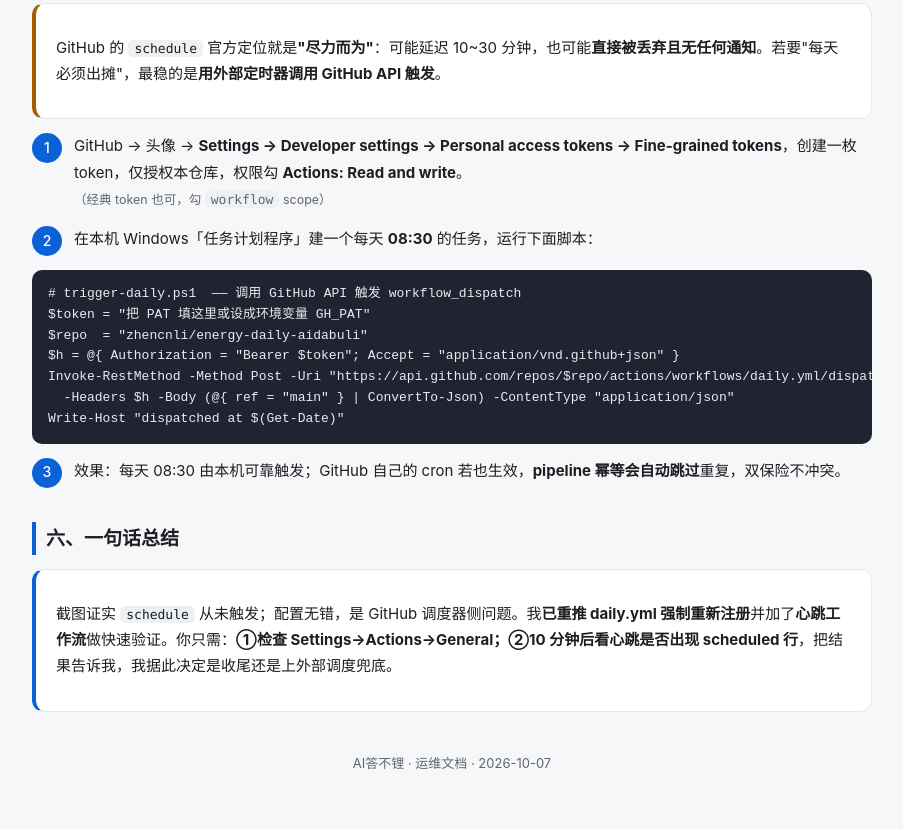
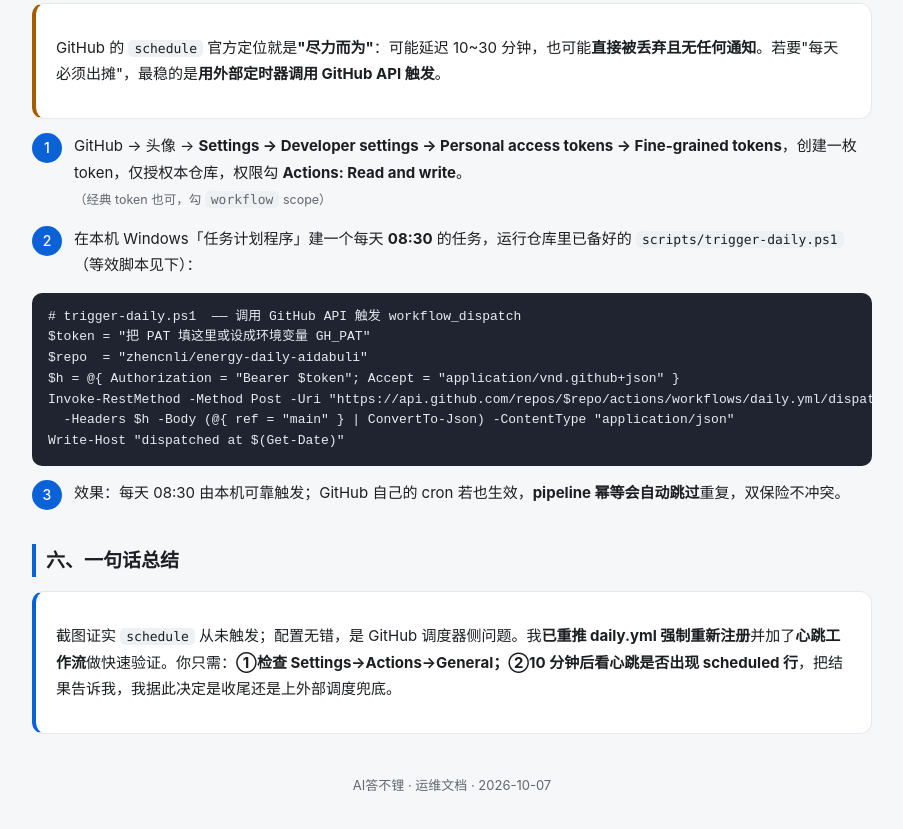
Before and after one commit to zhencnli/energy-daily-aidabuli, a plain HTML site: page docs/云端定时未触发-处理与验证.html in a window 1280 px wide. Shown: the part 2020-2849 px from the top of the page, without its empty margins (188-1091 px from the left). Drawn offline with Linux system fonts and the light colour scheme.

Commit message:
ops: 新增外部兜底触发脚本 trigger-daily.ps1（Windows 任务计划程序调用 GitHub API）

```diff
--- a/docs/云端定时未触发-处理与验证.html
+++ b/docs/云端定时未触发-处理与验证.html
@@ -114,7 +114,7 @@
     <p>GitHub 的 <code>schedule</code> 官方定位就是<b>"尽力而为"</b>：可能延迟 10~30 分钟，也可能<b>直接被丢弃且无任何通知</b>。若要"每天必须出摊"，最稳的是<b>用外部定时器调用 GitHub API 触发</b>。</p>
   </div>
   <div class="step"><div class="n">1</div><div class="b">GitHub → 头像 → <b>Settings → Developer settings → Personal access tokens → Fine-grained tokens</b>，创建一枚 token，仅授权本仓库，权限勾 <b>Actions: Read and write</b>。<br><small style="color:var(--mut)">（经典 token 也可，勾 <code>workflow</code> scope）</small></div></div>
-  <div class="step"><div class="n">2</div><div class="b">在本机 Windows「任务计划程序」建一个每天 <b>08:30</b> 的任务，运行下面脚本：</div></div>
+  <div class="step"><div class="n">2</div><div class="b">在本机 Windows「任务计划程序」建一个每天 <b>08:30</b> 的任务，运行仓库里已备好的 <code>scripts/trigger-daily.ps1</code>（等效脚本见下）：</div></div>
   <pre># trigger-daily.ps1  —— 调用 GitHub API 触发 workflow_dispatch
 $token = "把 PAT 填这里或设成环境变量 GH_PAT"
 $repo  = "zhencnli/energy-daily-aidabuli"
```
Also changed, not shown: 1 other file.
